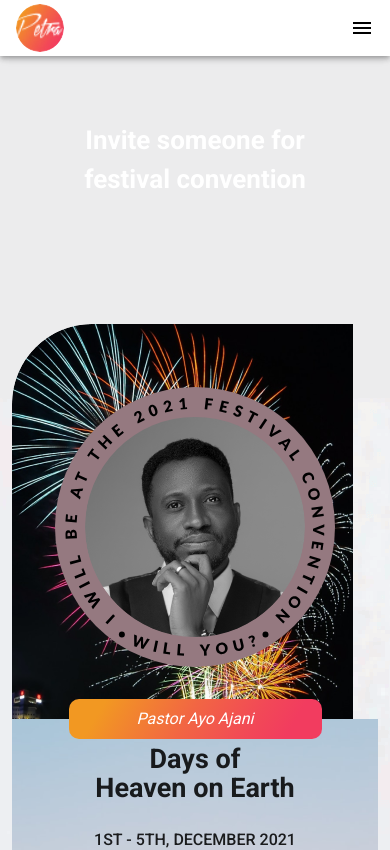
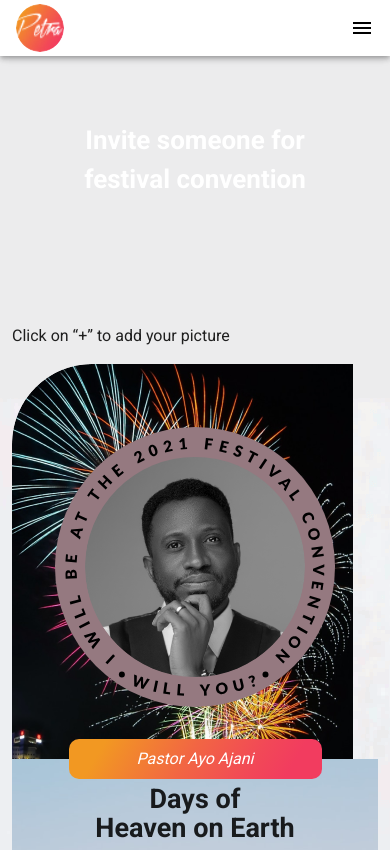
Before and after one commit to pemeraldy/2021-fest, a Nuxt app: page /invite in a window 390 px wide. Shown: the top 850 px of the page. Built offline with nearby package versions, Linux system fonts and the light colour scheme.

Commit message:
invite mobile responsive

```diff
--- a/nuxt.config.js
+++ b/nuxt.config.js
@@ -7,7 +7,7 @@ export default {
     target: 'static',
     // ssr: false, //if client side only
     generate: {
-      routes: ['/', '/auth/login', '/auth/register', '/faq'],
+      routes: ['/', '/auth/login', '/auth/register', '/faq', '/invite'],
     },
     titleTemplate: '%s - Petra',
     title: 'PetraCC',
--- a/pages/invite.vue
+++ b/pages/invite.vue
@@ -18,6 +18,7 @@
     <v-container class="mt-12">
       <v-row>
         <v-col cols="12">
+          <p>Click on “+” to add your picture</p>
           <div class="invite-container">
             <div class="invite-card__wrap">
               <div class="card-top d-flex align-center justify-center">
```
